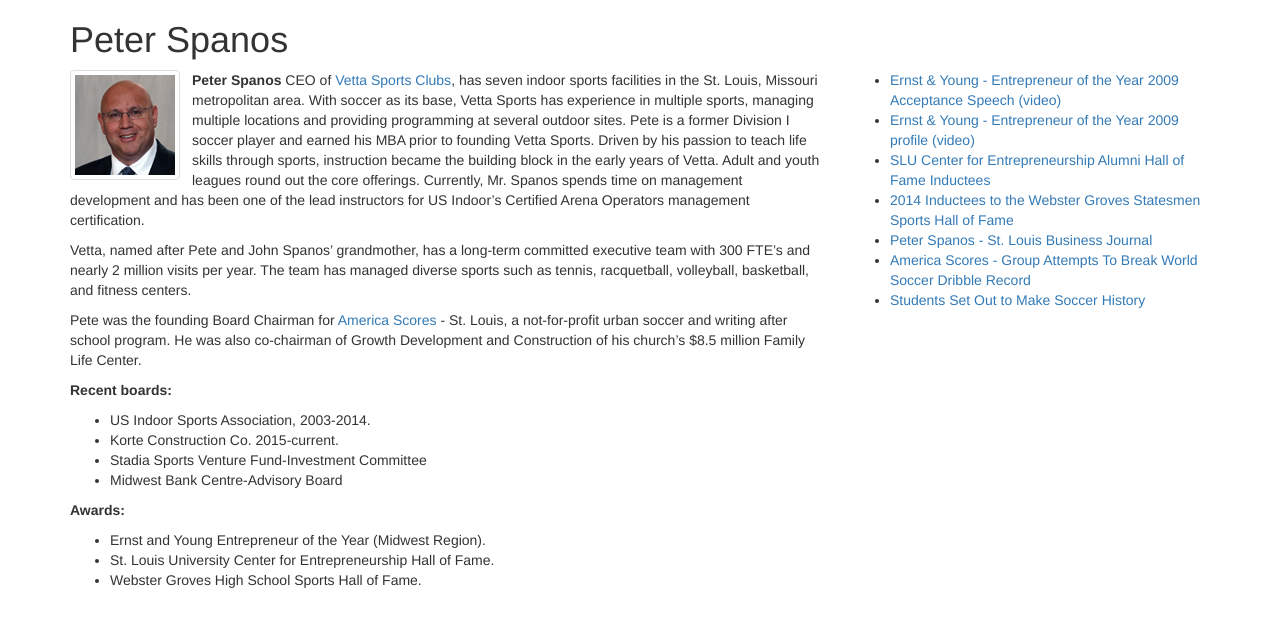
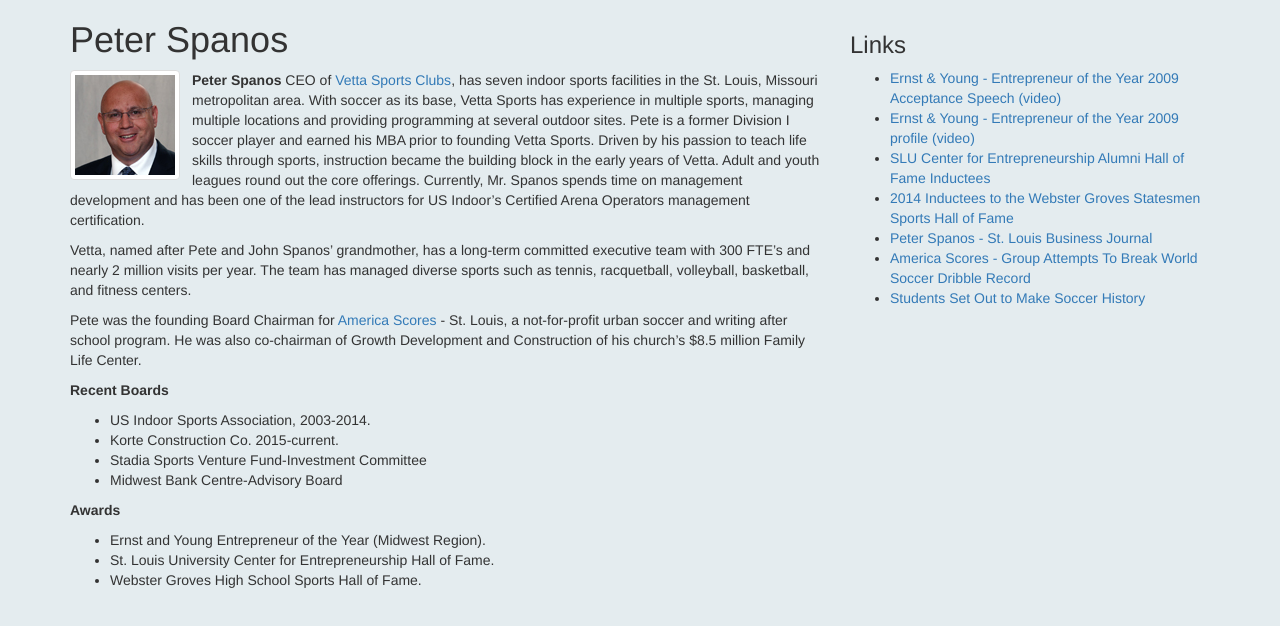
Before and after one commit to charlie-s/peterspanos.com, a plain HTML site: page index.html in a window 1280 px wide. Drawn offline with nearby package versions, Linux system fonts and the light colour scheme.

Commit message:
Style revisions.

```diff
--- a/index.html
+++ b/index.html
@@ -27,16 +27,12 @@
         </style>
     </head>
 
-    <body>
+    <body style="background-color: #e4ecef;">
 
         <div class="container">
             <div class="row">
-                <div class="col-xs-12">
+                <div class="col-xs-12 col-sm-8">
                     <h1>Peter Spanos</h1>
-                </div>
-            </div>
-            <div class="row">
-                <div class="col-xs-12 col-sm-8">
                     <img src="peter-spanos.jpg" class="pull-left img-thumbnail img-thumbnail-left" />
                     <p>
                         <strong>Peter Spanos</strong> CEO of <a href="http://www.vettasports.com/">Vetta Sports Clubs</a>, has seven indoor sports facilities in the St. Louis, Missouri metropolitan area. With soccer as its base, Vetta Sports has experience in multiple sports, managing multiple locations and providing programming at several outdoor sites. Pete is a former Division I soccer player and earned his MBA prior to founding Vetta Sports. Driven by his passion to teach life skills through sports, instruction became the building block in the early years of Vetta. Adult and youth leagues round out the core offerings. Currently, Mr. Spanos spends time on management development and has been one of the lead instructors for US Indoor’s Certified Arena Operators management certification.
@@ -48,7 +44,7 @@
                         Pete was the founding Board Chairman for <a href="http://www.americascores.org/">America Scores</a> - St. Louis, a not-for-profit urban soccer and writing after school program.  He was also co-chairman of Growth Development and Construction of his church’s $8.5 million Family Life Center.
                     </p>
                     <p>
-                        <strong>Recent boards:</strong>
+                        <strong>Recent Boards</strong>
                         <ul>
                             <li>US Indoor Sports Association, 2003-2014.</li>
                             <li>Korte Construction Co. 2015-current.</li>
@@ -57,7 +53,7 @@
                         </ul>
                     </p>
                     <p>
-                        <strong>Awards:</strong>
+                        <strong>Awards</strong>
                         <ul>
                             <li>Ernst and Young Entrepreneur of the Year (Midwest Region).</li>
                             <li>St. Louis University Center for Entrepreneurship Hall of Fame.</li>
@@ -66,6 +62,7 @@
                     </p>
                 </div>
                 <div class="col-xs-12 col-sm-4">
+                    <h3 style="margin-top: 32px;">Links</h3>
                     <ul>
                         <li>
                             <a href="http://www.youtube.com/watch?v=0_2iLoYv5Y0&amp;feature=related">
```
